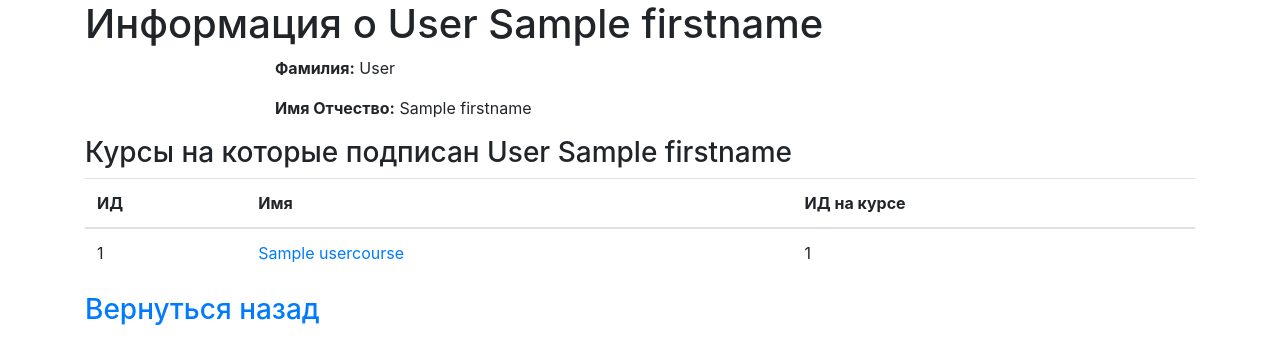
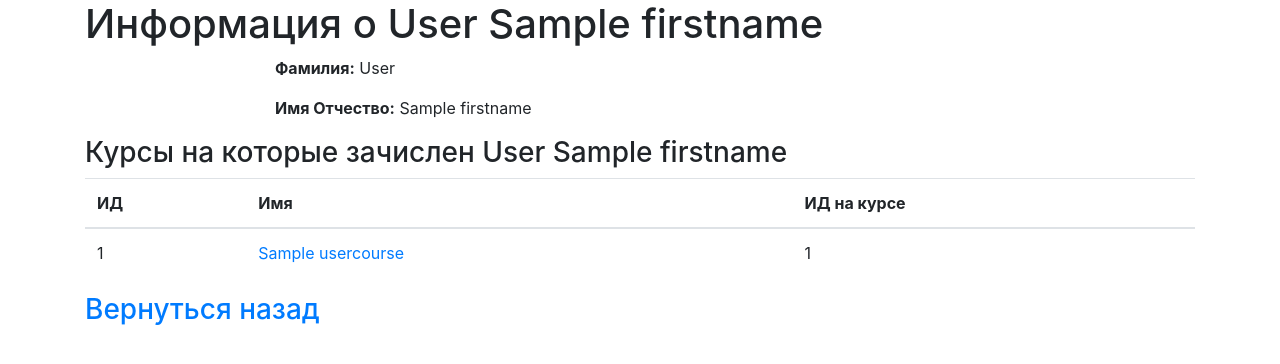
Before and after one commit to ikanashov/bbportfolio, a Flask app: template templates/usercourses.html in a window 1280 px wide. Shown: the top 364 px of the page. Run offline with Flask 2, Linux system fonts and the light colour scheme; the template is opened without the code that fills it: most values are stand-ins (such as "Sample title", 1, 10 or a date in 2020); parts of the project's set-up code (start-up, migrations or seed data) failed here and were passed over; some libraries are stand-ins or nearby versions.

Commit message:
В информации о курсах подписан исправлено на зачислен close #6

```diff
--- a/templates/usercourses.html
+++ b/templates/usercourses.html
@@ -23,7 +23,7 @@
     <div class="row">
         <div class="col-12">
             <!-- содержимое контейнера -->
-            <h3>Курсы на которые подписан {{userinfo.lastname}} {{userinfo.firstname}}</h3>
+            <h3>Курсы на которые зачислен {{userinfo.lastname}} {{userinfo.firstname}}</h3>
         </div>
     </div>
     <div class="row">
```
